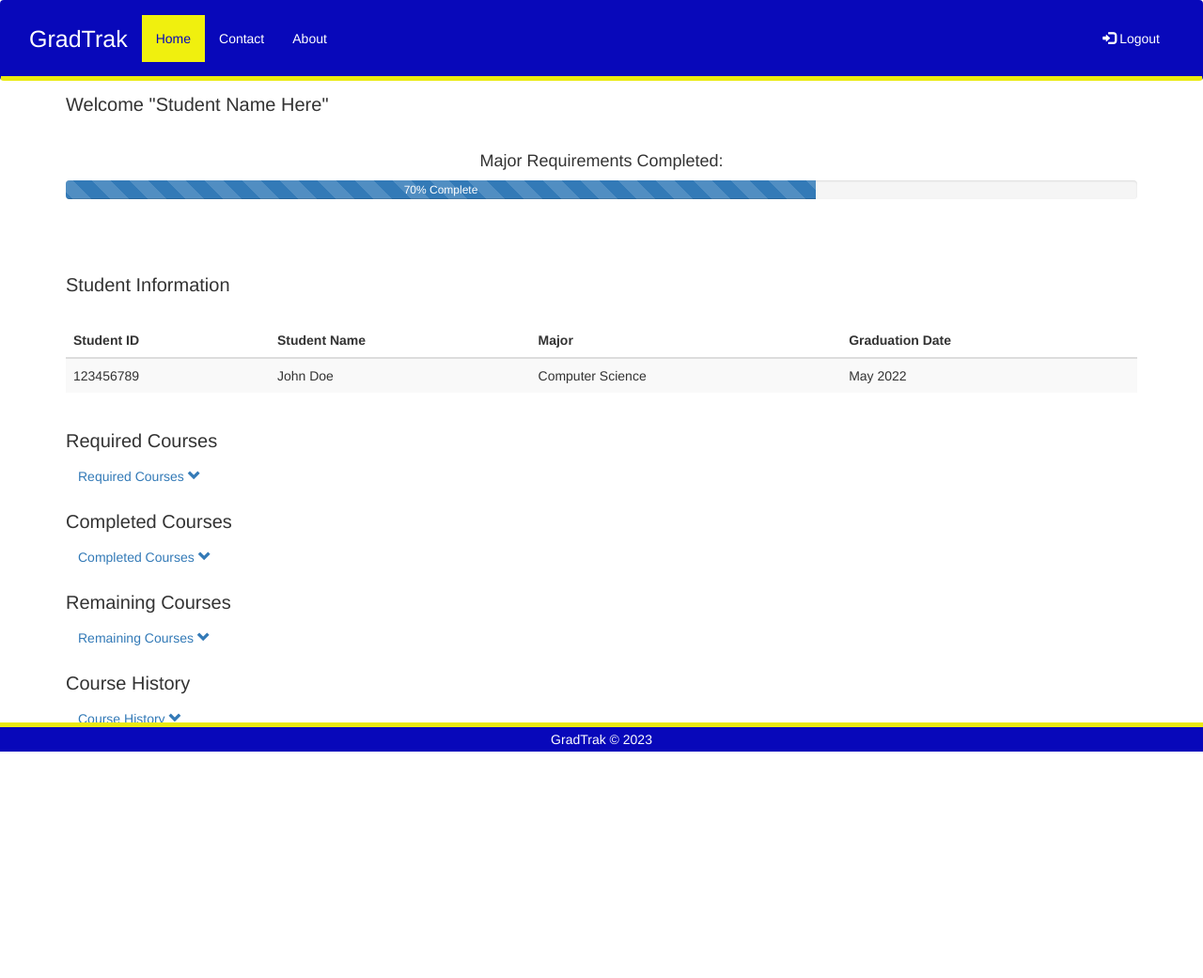
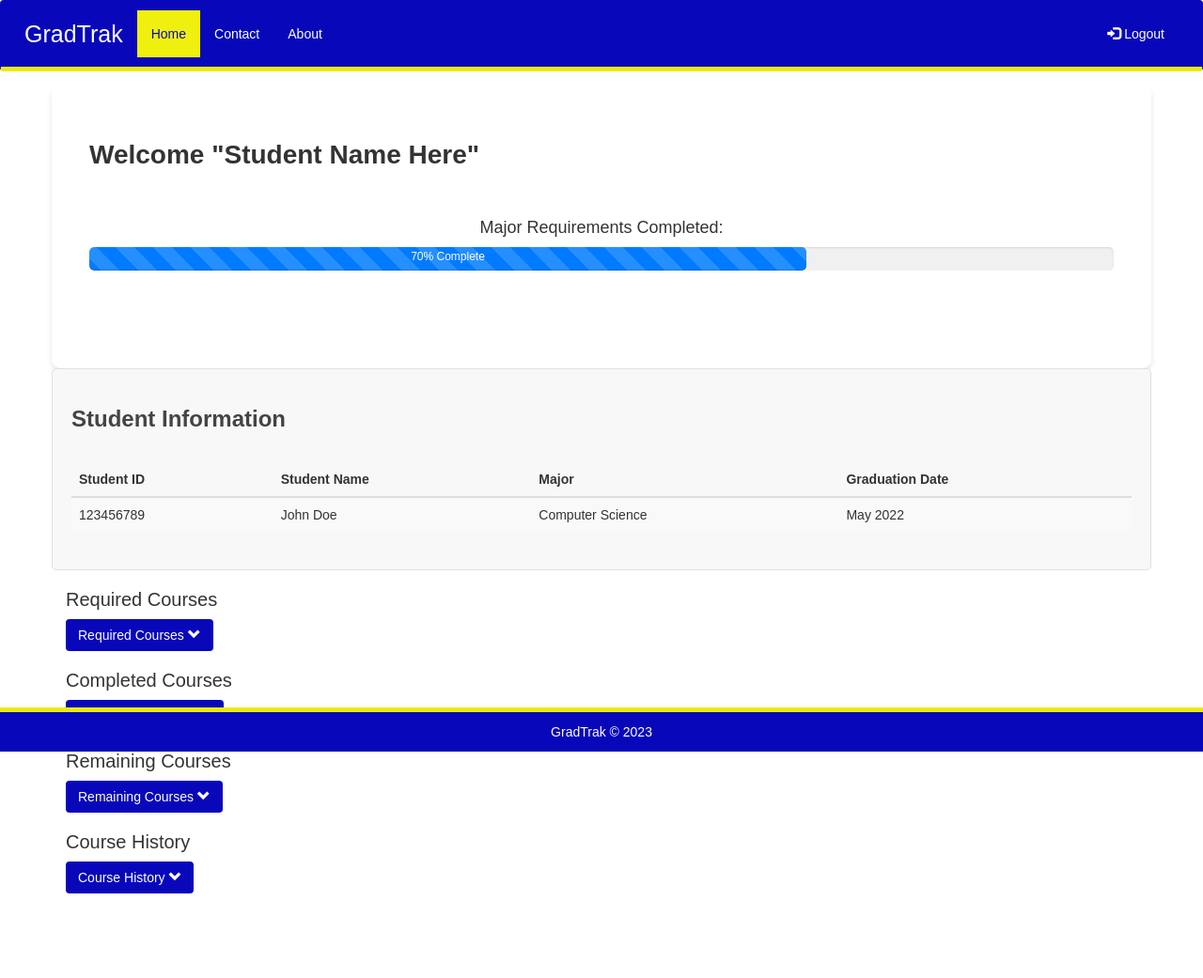
Before and after one commit to Kersplosion/SeniorProjectCSUB2022-23, a PHP site: page /student.php in a window 1280 px wide. Shown: the whole page at 94% size. Before the commit the page ends 800 px from the top, so only its background shows below. Run offline with PHP 8.4, Linux system fonts and the light colour scheme.

Commit message:
Update student.css
styled the tables, collapsible button, student information and progress bar sections

```diff
--- a/Gradtrak/student.css
+++ b/Gradtrak/student.css
@@ -1,3 +1,9 @@
+body {
+    font-family: 'Arial', sans-serif;
+    color: #333;
+    line-height: 1.6;
+}
+
 h3 {
     font-size: 20px;
 }
@@ -12,6 +18,7 @@ img {
 
 /*Change bootstrap css navbar header color */
 .navbar.navbar-inverse  {
+    z-index: 1000;
     position: fixed;
     top: 0;
     width: 100%;
@@ -19,7 +26,7 @@ img {
     background-color: rgb(8, 8, 186);
     border-color: rgb(8, 8, 186);
     border-bottom: 5px solid rgba(240, 240, 14, 0.977);
-    padding: 15px;
+    padding: 10px;
 }
 /*Change bootstrap css navbar dropdown button hover */
 .navbar.navbar-inverse .navbar-toggle:hover {
@@ -60,6 +67,59 @@ img {
     color: rgb(8, 8, 186);
 }
 
+/* Major Requirements Section */
+.major-requirements {
+    background-color: #ffffff;
+    padding: 40px;
+    margin: 40px 10;
+    border-radius: 10px;
+    box-shadow: 0 4px 6px rgba(0, 0, 0, 0.1);
+}
+
+.major-requirements h3 {
+    font-size: 28px;
+    font-weight: 600;
+    margin-bottom: 20px;
+    color: #333;
+}
+
+.major-requirements .progress {
+    height: 25px;
+    background-color: #f0f0f0;
+    border-radius: 5px;
+}
+
+.major-requirements .progress-bar {
+    background-color: #007bff;
+    border-radius: 5px;
+}
+
+/* Hover Effects and Transitions */
+.major-requirements .progress-bar:hover {
+    background-color: #0056b3;
+    transition: background-color 0.3s;
+}
+
+.student-info {
+    background-color: #f8f8f8; /* Light grey background */
+    padding: 20px;
+    margin: 20px 10;
+    border-radius: 5px; /* Rounded corners */
+    border: 1px solid #e0e0e0; /* Light grey border */
+}
+
+.student-info h3 {
+    font-size: 24px;
+    font-weight: bold;
+    margin-bottom: 10px;
+    color: #444;
+}
+
+.student-info table {
+    width: 100%;
+    text-align: left;
+}
+
 /* Change color of jumpotron background */
 .jumbotron {
     background-color: rgb(8, 8, 186);
@@ -77,6 +137,7 @@ img {
 
 /* Change column text color to black and align text center */
 .col-sm-3 {
+    z-index: inherit;
     color: black;
     text-align: center;
 }
@@ -97,13 +158,61 @@ img {
     color: grey;
 }
 
+/* Change the background color of the button */
+.btn-custom-collapsible {
+    background-color: rgb(8, 8, 186); /* Replace with your desired background color */
+    color: white;/* Replace with your desired text color */
+}
+
+  /* Change the background color of the button on hover and focus */
+.btn-custom-collapsible:hover,
+.btn-custom-collapsible:focus {
+    background-color: rgb(0, 0, 205); /* Replace with your desired hover background color */
+    color: white; /* Replace with your desired hover text color */
+    text-decoration: none;
+    outline: none;
+    box-shadow: none;
+}
+
+  /* Change the background color of the table header */
+table.custom-thead > thead > tr > th {
+    background-color: rgb(240, 240, 14); /* Replace with your desired color */
+    color: black; /* Change the text color as needed */
+}
+
+  /* Add black border to table */
+table.custom-bordered {
+    border-collapse: collapse;
+    border: 1px solid black;
+}
+
+table.custom-bordered th,
+table.custom-bordered td {
+    border: 1px solid black;
+    padding: 8px;
+    text-align: left;
+    vertical-align: top;
+}
+
+
+.arrow {
+    transition: transform 0.25s;
+    z-index: 10;
+
+}
+
+.arrow.up {
+    transform: rotate(180deg);
+}
+
 footer {
+    z-index: 11;
     text-align: center;
     background-color:rgb(8, 8, 186);
-    padding: 3px;
+    padding: 10px;
     color: white;
     border-top: 5px solid rgba(240, 240, 14, 0.977);
-    /* make the footer stick to the bottom of the page */
+    /* footer stick to the bottom of the page */
     position: fixed;
     left: 0;
     bottom: 0;
```
